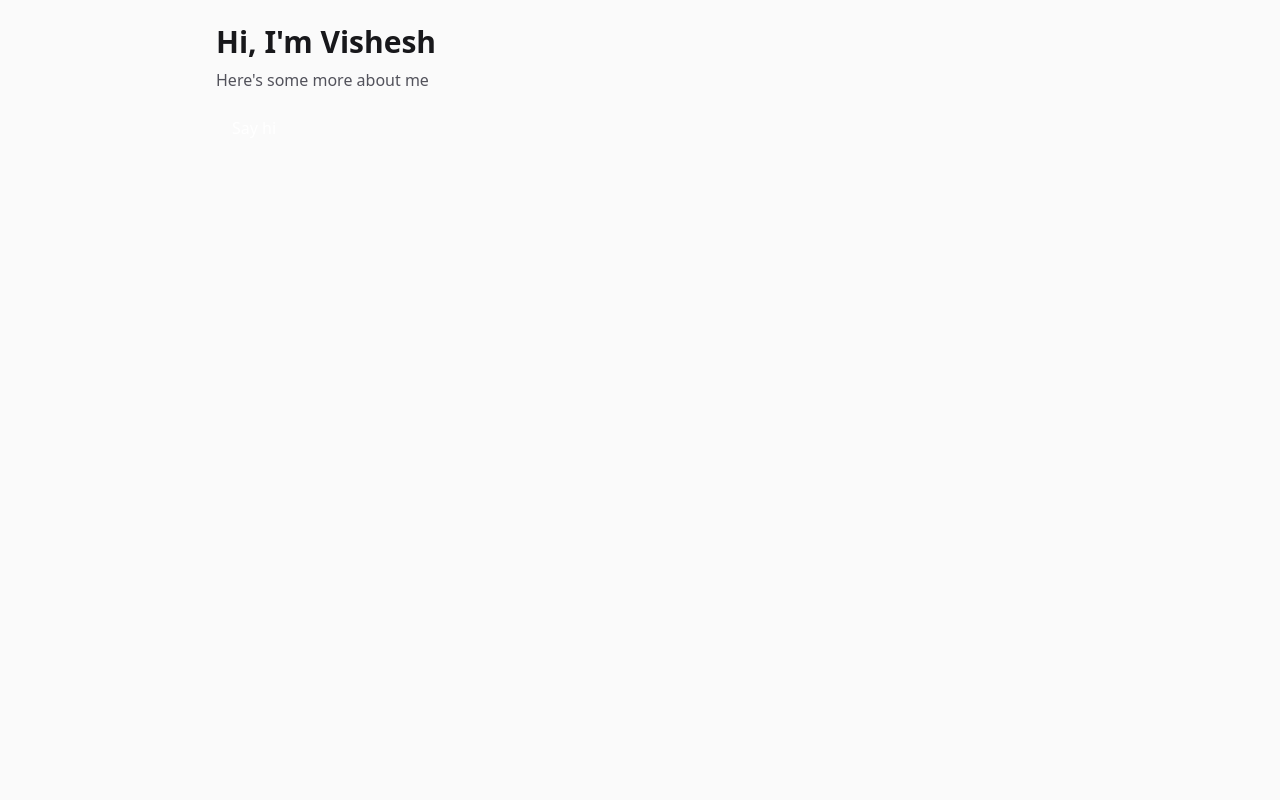
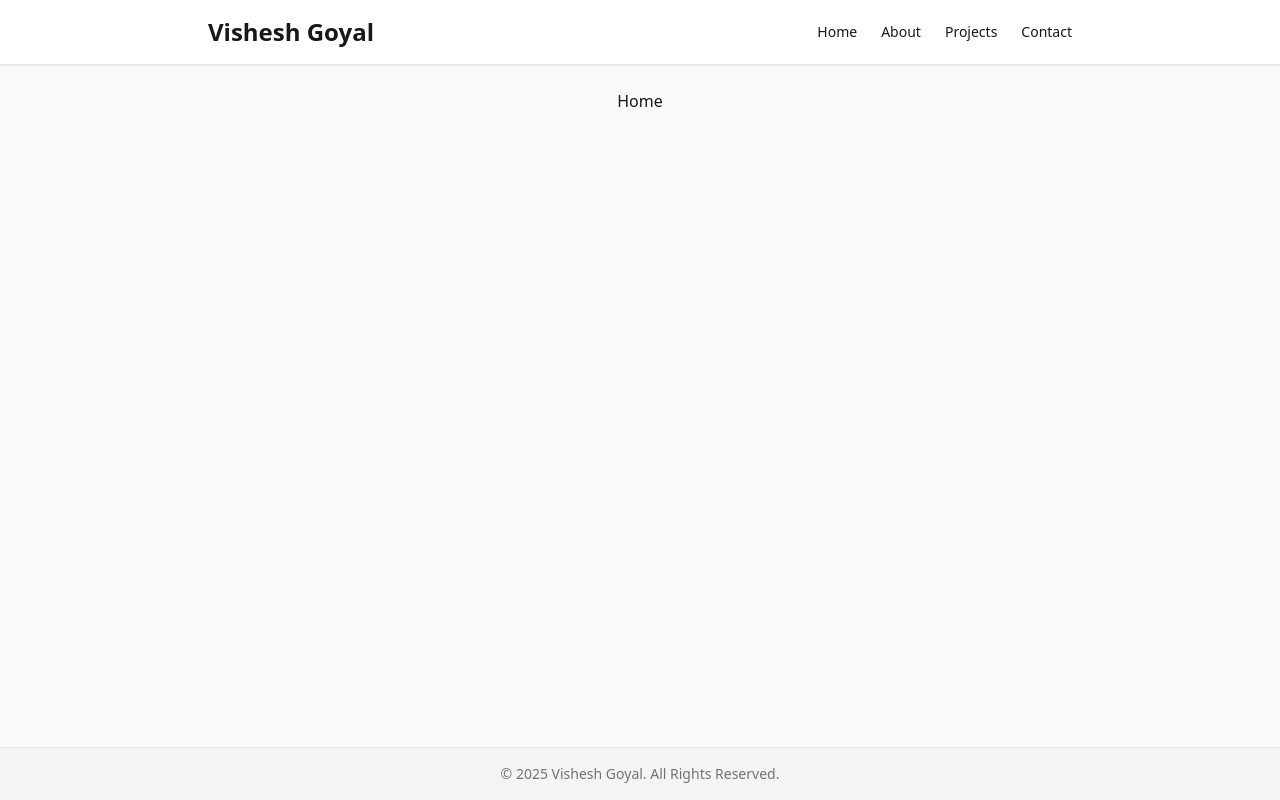
Before and after one commit to VisheshKG/VisheshKG.github.io, a plain HTML site: page index.html in a window 1280 px wide. Drawn offline with nearby package versions, Linux system fonts and the light colour scheme.

Commit message:
Initial Page Setup

```diff
--- a/assets/js/main.js
+++ b/assets/js/main.js
@@ -0,0 +1,9 @@
+async function loadPage(page) {
+    const res = await fetch(`/pages/${page}.html`);
+    const html = await res.text();
+    document.getElementById('content').innerHTML = html;
+}
+
+// Home page setup - first load
+document.getElementById('year').textContent = new Date().getFullYear();
+window.addEventListener('DOMContentLoaded', () => loadPage('home'));
--- a/index.html
+++ b/index.html
@@ -23,11 +23,28 @@
 
     <title>Vishesh Goyal</title>
   </head>
-  <body class="bg-zinc-50 text-zinc-900">
-    <header class="max-w-4xl mx-auto p-6">
-      <h1 class="text-3xl font-bold">Hi, I'm Vishesh</h1>
-      <p class="mt-2 text-zinc-600">Here's some more about me</p>
-      <a class="inline-block mt-4 px-4 py-2 rounded-xl bg-brand text-white">Say hi</a>
+  <body class="bg-zinc-50 text-zinc-900 flex flex-col min-h-screen">
+    <!-- Header -->
+    <header class="bg-white border-b shadow-sm">
+      <nav class="max-w-4xl mx-auto p-4 flex justify-between items-center">
+        <h1 class="text-2xl font-semibold text-brand">Vishesh Goyal</h1>
+        <ul class="flex gap-6 text-sm">
+          <li><a href="#" onclick="loadPage('home')" class="hover:text-brand">Home</a></li>
+          <li><a href="#" onclick="loadPage('about')" class="hover:text-brand">About</a></li>
+          <li><a href="#" onclick="loadPage('experience')" class="hover:text-brand">Projects</a></li>
+          <li><a href="#" onclick="loadPage('contact')" class="hover:text-brand">Contact</a></li>
+        </ul>
+      </nav>
     </header>
+
+    <!-- Main Content -->
+    <main id="content" class="flex-1 max-w-4xl mx-auto p-6">
+        <!-- Script automatically loads home page -->
+    </main>
+
+    <!-- Footer -->
+    <footer class="bg-zinc-100 text-center p-4 text-sm text-zinc-500 border-t">
+      © <span id="year"></span> Vishesh Goyal. All Rights Reserved.
+    </footer>
   </body>
 </html>
--- /dev/null
+++ b/pages/home.html
@@ -0,0 +1 @@
+<div>Home</div>
```
Also changed, not shown: pages/about.html (added, +1 -0 lines), pages/contact.html (added, +1 -0 lines), pages/experience.html (added, +1 -0 lines).
